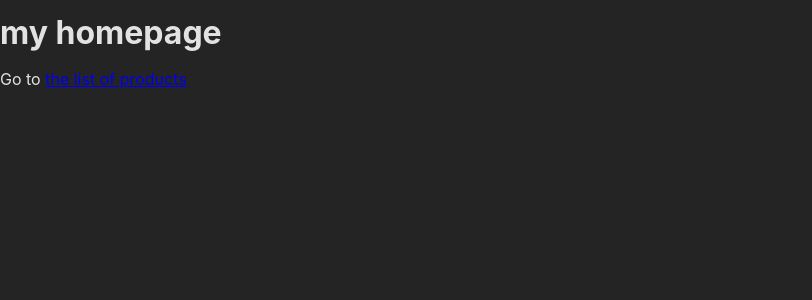
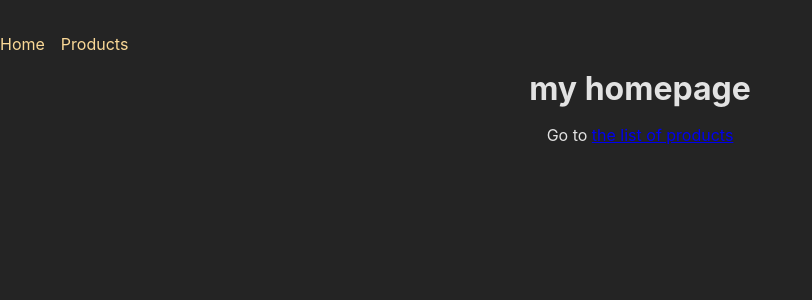
Before and after one commit to pranay2508/react-router, a React (Create React App) app: page / in a window 1280 px wide. Shown: the top 300 px of the page, without its empty margins (0-812 px from the left). Built offline with nearby package versions, Linux system fonts and the light colour scheme.

Commit message:
added error file

```diff
--- a/src/App.js
+++ b/src/App.js
@@ -1,17 +1,26 @@
-import {createBrowserRouter , RouterProvider} from 'react-router-dom';
-import HomePage from './pages/Home';
-import ProductsPage from './pages/Product';
-
+import { createBrowserRouter, RouterProvider } from "react-router-dom";
+import HomePage from "./pages/Home";
+import ProductsPage from "./pages/Product";
+import RootLayout from "./pages/Root";
+import ErrorPage from "./pages/Error";
 
 // http://example.com/products => example.com is the domain and /products is the path
 const router1 = createBrowserRouter([
-  {path:'/' ,element: <HomePage/>},
-  {path: '/products', element:<ProductsPage/>}
+  {
+    //here rootlayout is the parent layout and the 2 children route are present
+    //here rootlayout act as a wrapper for these two children
+    path: "/",
+    element: <RootLayout />,
+    errorElement:<ErrorPage/> ,
+    children: [
+      { path: "/", element: <HomePage /> },
+      { path: "/products", element: <ProductsPage />},
+    ],
+  },
 ]);
 
 function App() {
-
-  return <RouterProvider router={router1}/>;
+  return <RouterProvider router={router1} />;
 }
 
 export default App;
--- /dev/null
+++ b/src/components/MainNavigation.js
@@ -0,0 +1,19 @@
+import {Link} from 'react-router-dom';
+import classes from './MainNavigation.module.css'
+function MainNavigation(){
+    return (
+    <header className={classes.name}>
+        <nav>
+            <ul className={classes.list}>
+                <li>
+                    <Link to='/'>Home</Link>
+                </li>
+                <li>
+                    <Link to='/products'>Products</Link>
+                </li>
+            </ul>
+        </nav>
+    </header>
+    )
+}
+export default MainNavigation;
--- /dev/null
+++ b/src/components/MainNavigation.module.css
@@ -0,0 +1,23 @@
+.header {
+    max-width: 60rem;
+    margin: auto;
+    padding: 2rem;
+    display: flex;
+    justify-content: center;
+  }
+
+  .list {
+    display: flex;
+    gap: 1rem;
+  }
+
+  .list a {
+    text-decoration: none;
+    color: var(--color-primary-400);
+  }
+
+  .list a:hover,
+  .list a.active {
+    color: var(--color-primary-800);
+    text-decoration: underline;
+  }
--- a/src/index.css
+++ b/src/index.css
@@ -48,3 +48,8 @@
   margin: 0;
   padding: 0;
 }
+
+main {
+  margin: 2rem auto;
+  text-align: center;
+}
--- /dev/null
+++ b/src/pages/Error.js
@@ -0,0 +1,14 @@
+import MainNavigation from "../components/MainNavigation"
+
+function ErrorPage(){
+
+    return<>
+    <MainNavigation/>
+    <main>
+        <h1>An error occured!</h1>
+        <p>Could not find this page! </p>
+    </main>
+    </>
+}
+
+export default ErrorPage;
--- /dev/null
+++ b/src/pages/Root.js
@@ -0,0 +1,18 @@
+import {Outlet} from 'react-router-dom';
+import MainNavigation from '../components/MainNavigation';
+
+function RootLayout(){
+
+    return (
+        <>
+
+          <main>
+          <MainNavigation/>
+          <Outlet/>
+          </main>
+
+        </>
+    )
+}
+export default RootLayout;
+//outlet component marks the place where the child route will be rendered
```
